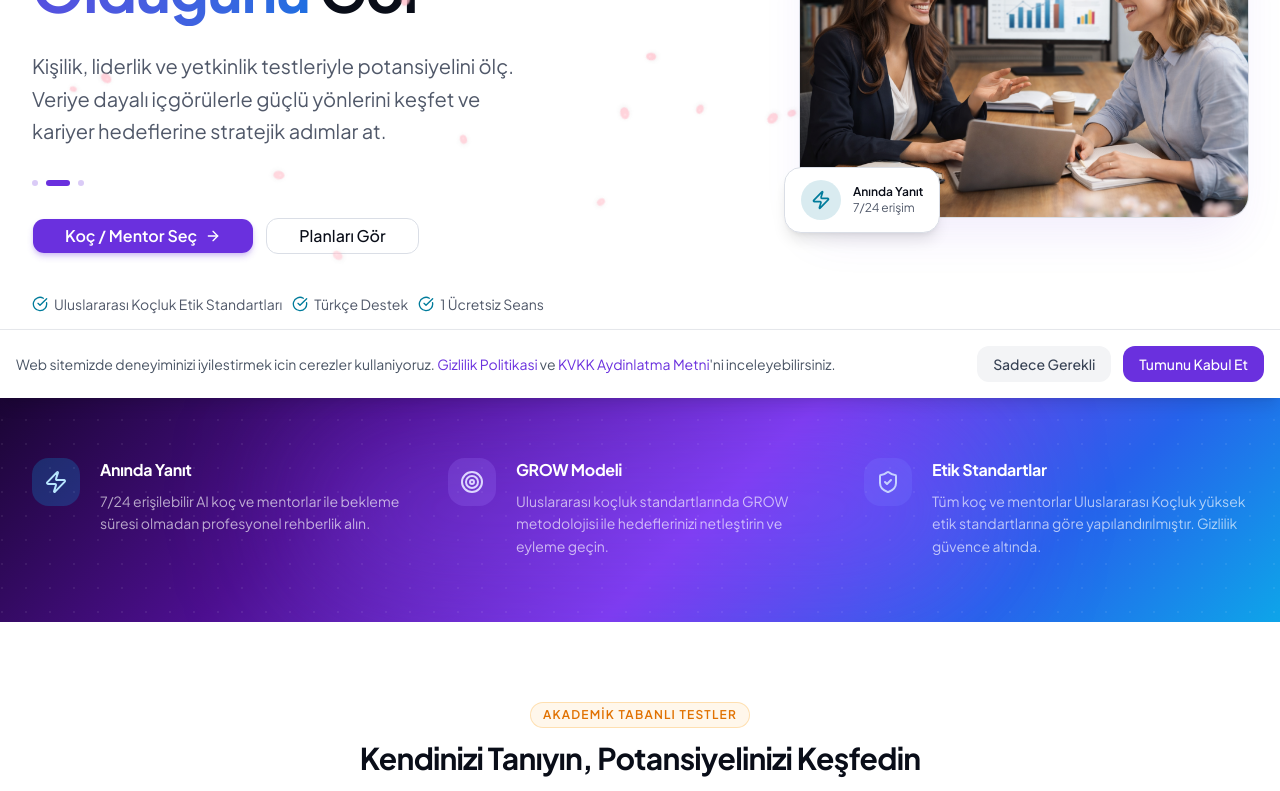
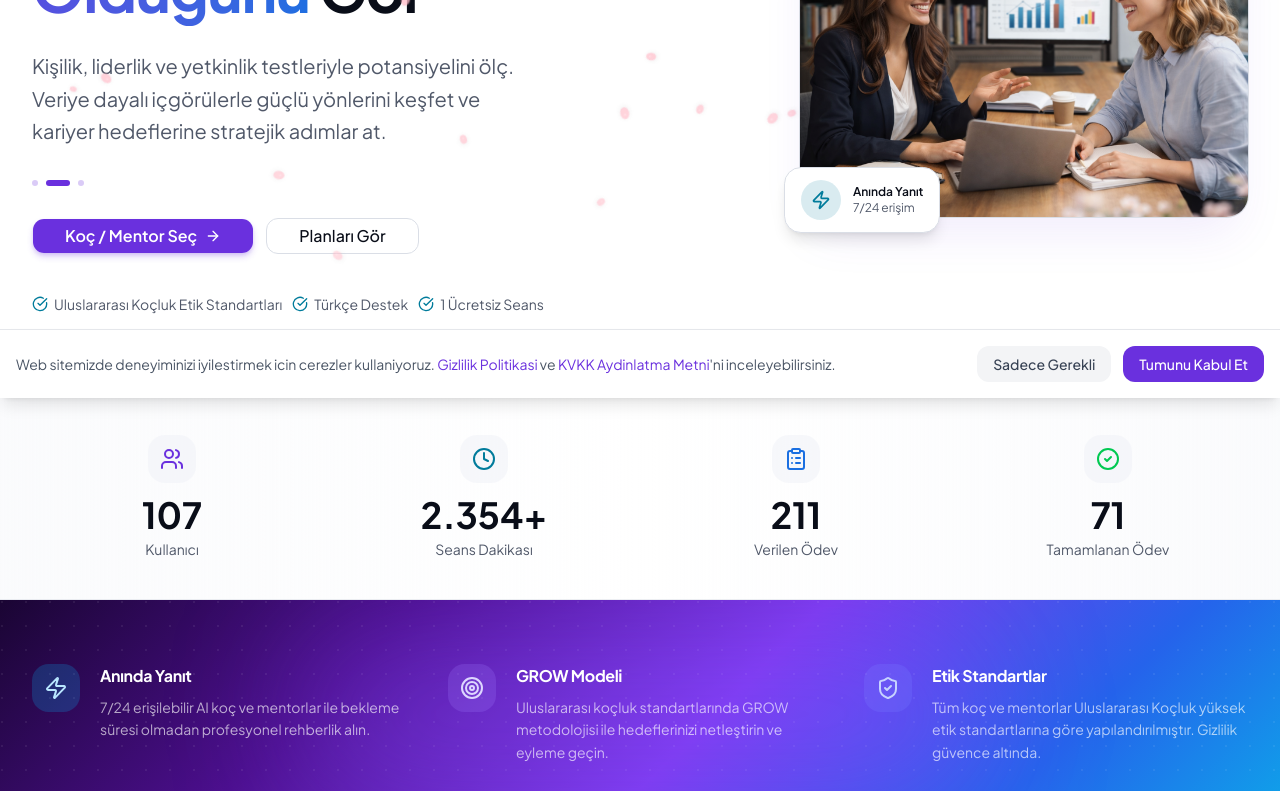
Before and after one commit to HAKAN8080/thorius-app, a Next.js app: page / in a window 1280 px wide. Shown: the part 402-1193 px from the top of the page. Built offline with nearby package versions, Linux system fonts and the light colour scheme; no server answers.

Commit message:
feat: add stats counter section with animated numbers

```diff
--- a/src/app/page.tsx
+++ b/src/app/page.tsx
@@ -10,6 +10,7 @@ import { CherryBlossom } from '@/components/CherryBlossom';
 import { PackageCarousel } from '@/components/PackageCarousel';
 import { UserDashboard } from '@/components/UserDashboard';
 import { HeroRotatingText } from '@/components/HeroRotatingText';
+import { StatsCounter } from '@/components/StatsCounter';
 
 export default async function HomePage() {
   const user = await getCurrentUser();
@@ -109,6 +110,9 @@ export default async function HomePage() {
           </div>
         </div>
       </section>
+
+      {/* ── İstatistikler ─────────────────────────────────────────────── */}
+      <StatsCounter />
 
       {/* ── Özellikler ──────────────────────────────────────────────── */}
       <section className="relative overflow-hidden" style={{
--- /dev/null
+++ b/src/components/StatsCounter.tsx
@@ -0,0 +1,84 @@
+'use client';
+
+import { useEffect, useRef, useState } from 'react';
+import { Users, Clock, ClipboardList, CheckCircle2 } from 'lucide-react';
+
+interface Stat {
+  label: string;
+  value: number;
+  suffix?: string;
+  icon: React.ElementType;
+  color: string;
+}
+
+const stats: Stat[] = [
+  { label: 'Kullanıcı', value: 107, icon: Users, color: 'text-primary' },
+  { label: 'Seans Dakikası', value: 2354, suffix: '+', icon: Clock, color: 'text-secondary' },
+  { label: 'Verilen Ödev', value: 211, icon: ClipboardList, color: 'text-accent' },
+  { label: 'Tamamlanan Ödev', value: 71, icon: CheckCircle2, color: 'text-green-500' },
+];
+
+function AnimatedNumber({ value, suffix = '' }: { value: number; suffix?: string }) {
+  const [count, setCount] = useState(0);
+  const ref = useRef<HTMLSpanElement>(null);
+  const hasAnimated = useRef(false);
+
+  useEffect(() => {
+    const observer = new IntersectionObserver(
+      (entries) => {
+        if (entries[0].isIntersecting && !hasAnimated.current) {
+          hasAnimated.current = true;
+          const duration = 2000;
+          const steps = 60;
+          const increment = value / steps;
+          let current = 0;
+
+          const timer = setInterval(() => {
+            current += increment;
+            if (current >= value) {
+              setCount(value);
+              clearInterval(timer);
+            } else {
+              setCount(Math.floor(current));
+            }
+          }, duration / steps);
+        }
+      },
+      { threshold: 0.3 }
+    );
+
+    if (ref.current) {
+      observer.observe(ref.current);
+    }
+
+    return () => observer.disconnect();
+  }, [value]);
+
+  return (
+    <span ref={ref}>
+      {count.toLocaleString('tr-TR')}{suffix}
+    </span>
+  );
+}
+
+export function StatsCounter() {
+  return (
+    <section className="border-y border-border/50 bg-gradient-to-r from-muted/30 via-white to-muted/30">
+      <div className="mx-auto max-w-7xl px-4 py-10 sm:px-6 lg:px-8">
+        <div className="grid grid-cols-2 gap-6 md:grid-cols-4 md:gap-8">
+          {stats.map((stat) => (
+            <div key={stat.label} className="flex flex-col items-center text-center">
+              <div className={`mb-3 flex h-12 w-12 items-center justify-center rounded-xl bg-muted/50 ${stat.color}`}>
+                <stat.icon className="h-6 w-6" />
+              </div>
+              <div className="text-3xl font-bold text-foreground md:text-4xl">
+                <AnimatedNumber value={stat.value} suffix={stat.suffix} />
+              </div>
+              <div className="mt-1 text-sm text-muted-foreground">{stat.label}</div>
+            </div>
+          ))}
+        </div>
+      </div>
+    </section>
+  );
+}
```
